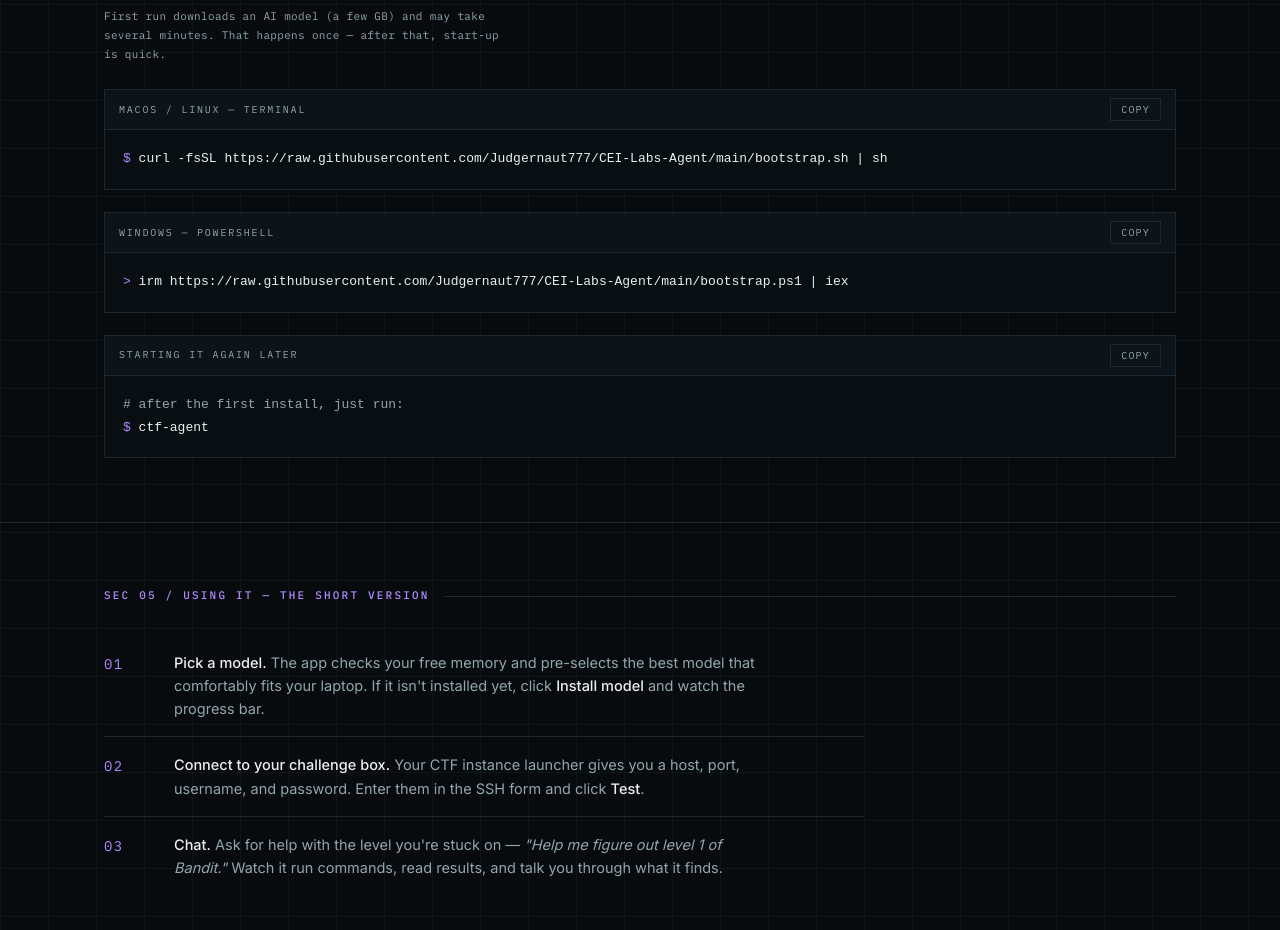
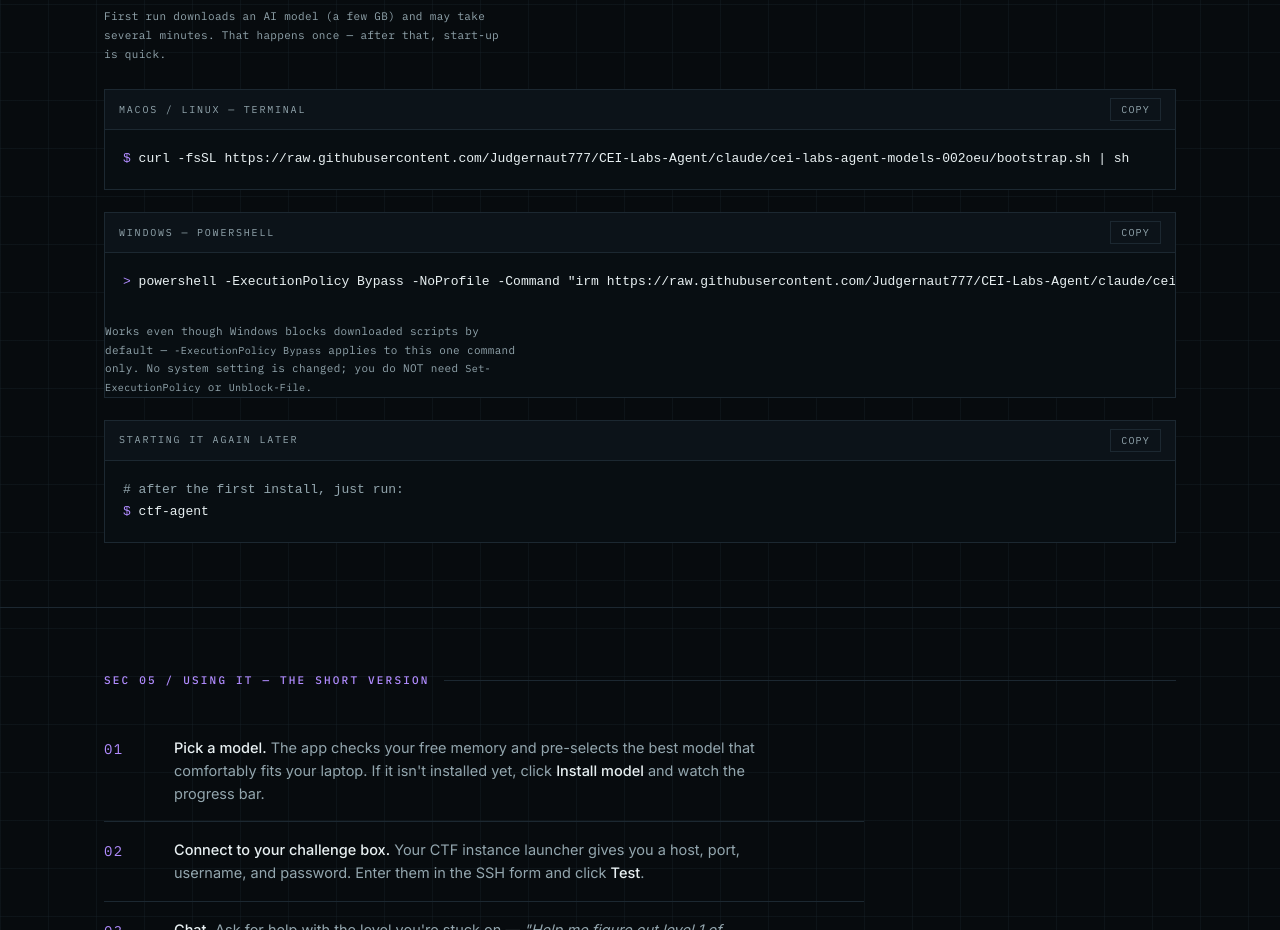
Before and after one commit to Judgernaut777/CEI-Labs-Agent, a plain HTML site: page agent/index.html in a window 1280 px wide. Shown: the part 2780-3710 px from the top of the page. Drawn offline with Linux system fonts and the light colour scheme.

Commit message:
Fix agent install commands on the site: real default branch (no 'main'), execution-policy-bypass Windows one-liner

```diff
--- a/agent/index.html
+++ b/agent/index.html
@@ -114,14 +114,15 @@
         <span class="term-title">macOS / Linux — Terminal</span>
         <button class="term-copy" type="button">COPY</button>
       </div>
-      <pre><span class="pr">$</span> curl -fsSL https://raw.githubusercontent.com/Judgernaut777/CEI-Labs-Agent/main/bootstrap.sh | sh</pre>
+      <pre><span class="pr">$</span> curl -fsSL https://raw.githubusercontent.com/Judgernaut777/CEI-Labs-Agent/claude/cei-labs-agent-models-002oeu/bootstrap.sh | sh</pre>
     </div>
     <div class="term mt">
       <div class="term-bar">
         <span class="term-title">Windows — PowerShell</span>
         <button class="term-copy" type="button">COPY</button>
       </div>
-      <pre><span class="pr">&gt;</span> irm https://raw.githubusercontent.com/Judgernaut777/CEI-Labs-Agent/main/bootstrap.ps1 | iex</pre>
+      <pre><span class="pr">&gt;</span> powershell -ExecutionPolicy Bypass -NoProfile -Command "irm https://raw.githubusercontent.com/Judgernaut777/CEI-Labs-Agent/claude/cei-labs-agent-models-002oeu/bootstrap.ps1 | iex"</pre>
+      <p class="note" style="margin-top:10px">Works even though Windows blocks downloaded scripts by default — <code>-ExecutionPolicy Bypass</code> applies to this one command only. No system setting is changed; you do NOT need <code>Set-ExecutionPolicy</code> or <code>Unblock-File</code>.</p>
     </div>
     <div class="term mt">
       <div class="term-bar">
```
